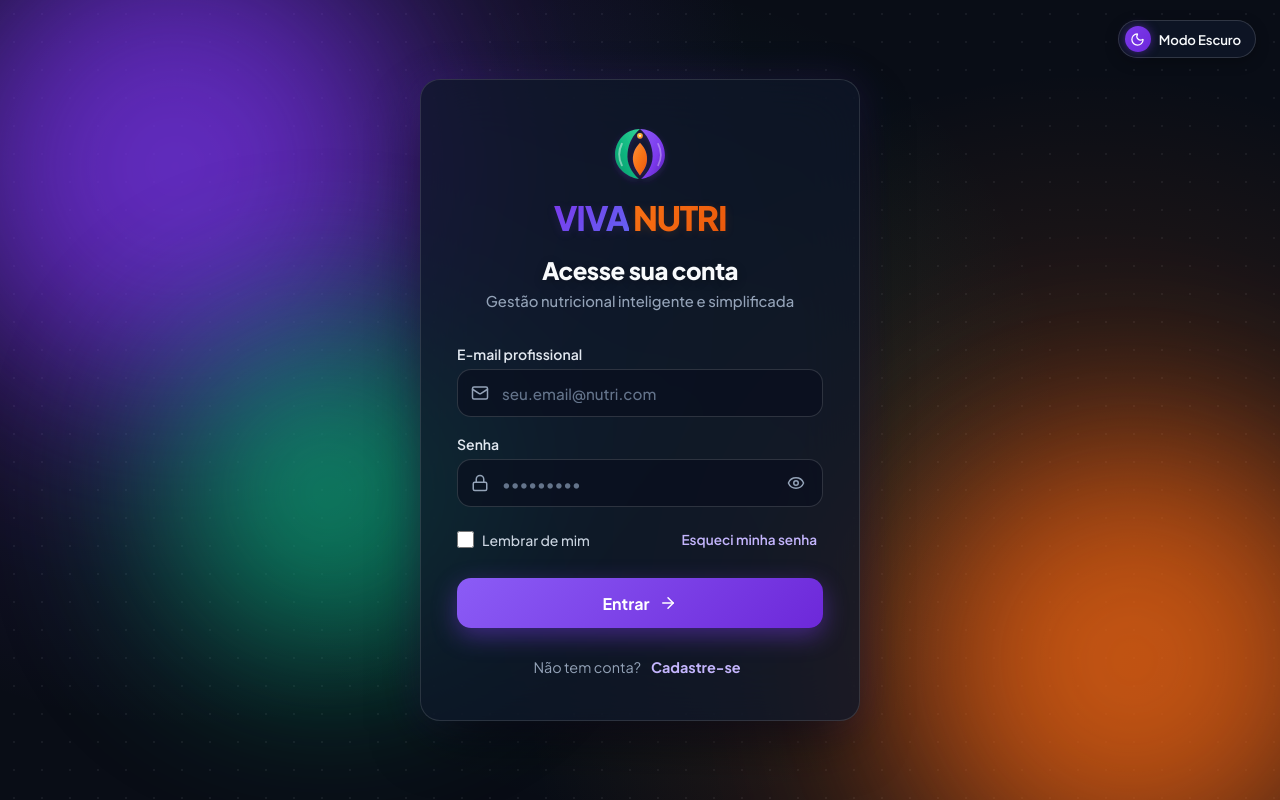
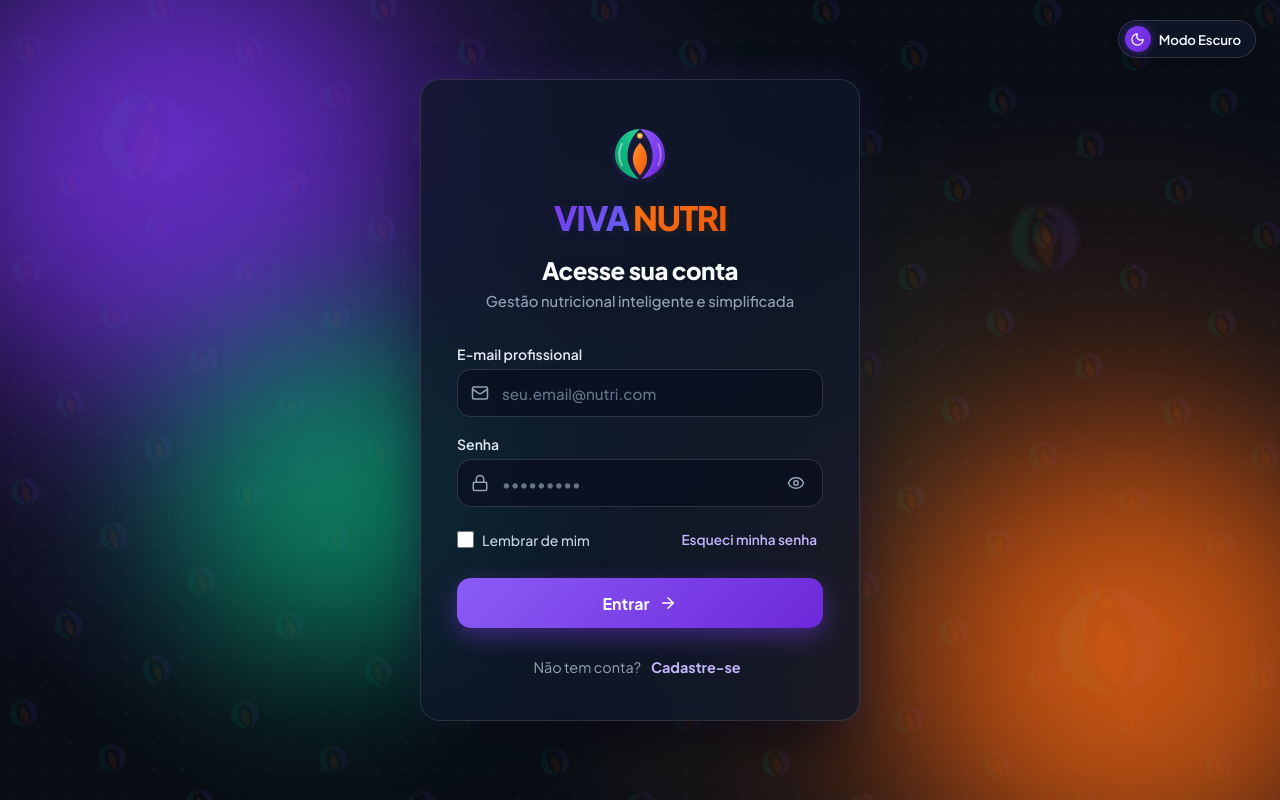
Before and after one commit to Leonaldolc/viva-nutri-sdm, a React (Vite) app: page / in a window 1280 px wide. Built offline with nearby package versions, Linux system fonts and the light colour scheme; no server answers.

Commit message:
feat(ui): adicionar marca d'agua do logotipo no fundo com padrao svg e elementos flutuantes

```diff
--- a/src/components/Login.jsx
+++ b/src/components/Login.jsx
@@ -2,6 +2,7 @@
 import { Mail, Lock, Eye, EyeOff, AlertCircle, CheckCircle2, ArrowRight } from 'lucide-react';
 import Logo from './Logo';
 import ThemeToggle from './ThemeToggle';
+import WatermarkBackground from './WatermarkBackground';
 import { loginUser, requestPasswordReset } from '../services/neonAuth';
 
 const STORAGE_KEY_REMEMBER = 'viva_nutri_remember_me';
@@ -112,6 +113,7 @@
   return (
     <div className="auth-bg-wrapper">
       <ThemeToggle theme={theme} onToggle={onToggleTheme} variant="floating" />
+      <WatermarkBackground />
 
       <div className="auth-blob auth-blob-1"></div>
       <div className="auth-blob auth-blob-2"></div>
--- a/src/components/Register.jsx
+++ b/src/components/Register.jsx
@@ -2,6 +2,7 @@
 import { User, Mail, Lock, Eye, EyeOff, AlertCircle, CheckCircle2, ArrowRight } from 'lucide-react';
 import Logo from './Logo';
 import ThemeToggle from './ThemeToggle';
+import WatermarkBackground from './WatermarkBackground';
 import { registerUser } from '../services/neonAuth';
 
 export default function Register({ onSwitchToLogin, onRegisterSuccess, theme, onToggleTheme }) {
@@ -53,6 +54,7 @@
   return (
     <div className="auth-bg-wrapper">
       <ThemeToggle theme={theme} onToggle={onToggleTheme} variant="floating" />
+      <WatermarkBackground />
 
       <div className="auth-blob auth-blob-1"></div>
       <div className="auth-blob auth-blob-2"></div>
--- /dev/null
+++ b/src/components/WatermarkBackground.jsx
@@ -0,0 +1,98 @@
+import React from 'react';
+
+export default function WatermarkBackground() {
+  return (
+    <div className="watermark-bg-layer" aria-hidden="true">
+      {/* SVG Repeating Watermark Tile Pattern */}
+      <svg className="watermark-pattern-svg" width="100%" height="100%" xmlns="http://www.w3.org/2000/svg">
+        <defs>
+          <pattern
+            id="viva-watermark-grid"
+            width="140"
+            height="140"
+            patternUnits="userSpaceOnUse"
+            patternTransform="rotate(-18 70 70)"
+          >
+            {/* Primary Mini Emblem */}
+            <g transform="translate(18, 18) scale(0.32)" className="watermark-symbol">
+              {/* Left Green Leaf */}
+              <path
+                d="M 60,16 C 36,16 16,36 16,62 C 16,84 36,100 58,104 C 44,92 36,76 38,58 C 40,40 48,26 60,16 Z"
+                fill="currentColor"
+                className="watermark-leaf"
+              />
+              {/* Right Purple Heart Arc */}
+              <path
+                d="M 60,16 C 72,26 80,40 82,58 C 84,76 76,92 62,104 C 84,100 104,84 104,62 C 104,36 84,16 60,16 Z"
+                fill="currentColor"
+                className="watermark-heart"
+              />
+              {/* Central Flame / Seed */}
+              <path
+                d="M 60,40 C 50,50 46,62 48,74 C 50,86 58,94 60,98 C 62,94 70,86 72,74 C 74,62 70,50 60,40 Z"
+                fill="currentColor"
+                className="watermark-seed"
+              />
+              {/* Top Golden Spark Node */}
+              <circle cx="60" cy="28" r="4.5" fill="currentColor" className="watermark-spark" />
+            </g>
+
+            {/* Staggered Secondary Mini Emblem for Diamond Grid Texture */}
+            <g transform="translate(88, 88) scale(0.32)" className="watermark-symbol">
+              {/* Left Green Leaf */}
+              <path
+                d="M 60,16 C 36,16 16,36 16,62 C 16,84 36,100 58,104 C 44,92 36,76 38,58 C 40,40 48,26 60,16 Z"
+                fill="currentColor"
+                className="watermark-leaf"
+              />
+              {/* Right Purple Heart Arc */}
+              <path
+                d="M 60,16 C 72,26 80,40 82,58 C 84,76 76,92 62,104 C 84,100 104,84 104,62 C 104,36 84,16 60,16 Z"
+                fill="currentColor"
+                className="watermark-heart"
+              />
+              {/* Central Flame / Seed */}
+              <path
+                d="M 60,40 C 50,50 46,62 48,74 C 50,86 58,94 60,98 C 62,94 70,86 72,74 C 74,62 70,50 60,40 Z"
+                fill="currentColor"
+                className="watermark-seed"
+              />
+              {/* Top Golden Spark Node */}
+              <circle cx="60" cy="28" r="4.5" fill="currentColor" className="watermark-spark" />
+            </g>
+          </pattern>
+        </defs>
+
+        <rect width="100%" height="100%" fill="url(#viva-watermark-grid)" />
+      </svg>
+
+      {/* Atmospheric Floating Watermark Emblems */}
+      <div className="floating-watermark-item watermark-float-1">
+        <svg viewBox="0 0 120 120" fill="none" xmlns="http://www.w3.org/2000/svg">
+          <path d="M 60,16 C 36,16 16,36 16,62 C 16,84 36,100 58,104 C 44,92 36,76 38,58 C 40,40 48,26 60,16 Z" fill="#10B981" />
+          <path d="M 60,16 C 72,26 80,40 82,58 C 84,76 76,92 62,104 C 84,100 104,84 104,62 C 104,36 84,16 60,16 Z" fill="#8B5CF6" />
+          <path d="M 60,40 C 50,50 46,62 48,74 C 50,86 58,94 60,98 C 62,94 70,86 72,74 C 74,62 70,50 60,40 Z" fill="#F97316" />
+          <circle cx="60" cy="28" r="5" fill="#FBBF24" />
+        </svg>
+      </div>
+
+      <div className="floating-watermark-item watermark-float-2">
+        <svg viewBox="0 0 120 120" fill="none" xmlns="http://www.w3.org/2000/svg">
+          <path d="M 60,16 C 36,16 16,36 16,62 C 16,84 36,100 58,104 C 44,92 36,76 38,58 C 40,40 48,26 60,16 Z" fill="#10B981" />
+          <path d="M 60,16 C 72,26 80,40 82,58 C 84,76 76,92 62,104 C 84,100 104,84 104,62 C 104,36 84,16 60,16 Z" fill="#8B5CF6" />
+          <path d="M 60,40 C 50,50 46,62 48,74 C 50,86 58,94 60,98 C 62,94 70,86 72,74 C 74,62 70,50 60,40 Z" fill="#F97316" />
+          <circle cx="60" cy="28" r="5" fill="#FBBF24" />
+        </svg>
+      </div>
+
+      <div className="floating-watermark-item watermark-float-3">
+        <svg viewBox="0 0 120 120" fill="none" xmlns="http://www.w3.org/2000/svg">
+          <path d="M 60,16 C 36,16 16,36 16,62 C 16,84 36,100 58,104 C 44,92 36,76 38,58 C 40,40 48,26 60,16 Z" fill="#10B981" />
+          <path d="M 60,16 C 72,26 80,40 82,58 C 84,76 76,92 62,104 C 84,100 104,84 104,62 C 104,36 84,16 60,16 Z" fill="#8B5CF6" />
+          <path d="M 60,40 C 50,50 46,62 48,74 C 50,86 58,94 60,98 C 62,94 70,86 72,74 C 74,62 70,50 60,40 Z" fill="#F97316" />
+          <circle cx="60" cy="28" r="5" fill="#FBBF24" />
+        </svg>
+      </div>
+    </div>
+  );
+}
--- a/src/index.css
+++ b/src/index.css
@@ -352,6 +352,144 @@
   0% { transform: translate(0, 0) scale(1); }
   50% { transform: translate(60px, -40px) scale(1.1); }
   100% { transform: translate(-40px, 50px) scale(0.85); }
+}
+
+/* ==========================================================================
+   Watermark Background System
+   ========================================================================== */
+.watermark-bg-layer {
+  position: absolute;
+  inset: 0;
+  width: 100%;
+  height: 100%;
+  pointer-events: none;
+  z-index: 0;
+  overflow: hidden;
+}
+
+.watermark-pattern-svg {
+  position: absolute;
+  inset: 0;
+  width: 100%;
+  height: 100%;
+  opacity: 0.07;
+  transition: opacity 0.4s ease;
+}
+
+[data-theme="light"] .watermark-pattern-svg {
+  opacity: 0.05;
+}
+
+/* Individual parts inside watermark */
+.watermark-leaf {
+  color: #10B981;
+}
+
+.watermark-heart {
+  color: #8B5CF6;
+}
+
+.watermark-seed {
+  color: #F97316;
+}
+
+.watermark-spark {
+  color: #FBBF24;
+}
+
+[data-theme="light"] .watermark-leaf {
+  color: #059669;
+}
+[data-theme="light"] .watermark-heart {
+  color: #7C3AED;
+}
+[data-theme="light"] .watermark-seed {
+  color: #EA580C;
+}
+
+/* Floating Ambient Watermarks */
+.floating-watermark-item {
+  position: absolute;
+  pointer-events: none;
+  user-select: none;
+  transition: opacity 0.4s ease, transform 0.4s ease;
+}
+
+.floating-watermark-item svg {
+  width: 100%;
+  height: 100%;
+}
+
+.watermark-float-1 {
+  width: 120px;
+  height: 120px;
+  top: 8%;
+  left: 6%;
+  opacity: 0.12;
+  animation: floatWatermark1 24s infinite ease-in-out alternate;
+  filter: blur(1.5px) drop-shadow(0 10px 25px rgba(16, 185, 129, 0.25));
+}
+
+.watermark-float-2 {
+  width: 140px;
+  height: 140px;
+  bottom: 10%;
+  right: 7%;
+  opacity: 0.13;
+  animation: floatWatermark2 28s infinite ease-in-out alternate;
+  filter: blur(1.2px) drop-shadow(0 10px 25px rgba(249, 115, 22, 0.25));
+}
+
+.watermark-float-3 {
+  width: 90px;
+  height: 90px;
+  top: 22%;
+  right: 14%;
+  opacity: 0.09;
+  animation: floatWatermark3 20s infinite ease-in-out alternate;
+  filter: blur(2px) drop-shadow(0 8px 20px rgba(124, 58, 237, 0.2));
+}
+
+[data-theme="light"] .watermark-float-1,
+[data-theme="light"] .watermark-float-2,
+[data-theme="light"] .watermark-float-3 {
+  opacity: 0.07;
+}
+
+@keyframes floatWatermark1 {
+  0% {
+    transform: translate(0, 0) rotate(0deg) scale(1);
+  }
+  50% {
+    transform: translate(25px, 35px) rotate(15deg) scale(1.06);
+  }
+  100% {
+    transform: translate(-20px, 45px) rotate(-10deg) scale(0.96);
+  }
+}
+
+@keyframes floatWatermark2 {
+  0% {
+    transform: translate(0, 0) rotate(0deg) scale(1);
+  }
+  50% {
+    transform: translate(-30px, -25px) rotate(-20deg) scale(1.08);
+  }
+  100% {
+    transform: translate(25px, -40px) rotate(12deg) scale(0.94);
+  }
+}
+
+@keyframes floatWatermark3 {
+  0% {
+    transform: translate(0, 0) rotate(0deg) scale(1);
+  }
+  50% {
+    transform: translate(-20px, 30px) rotate(-15deg) scale(1.05);
+  }
+  100% {
+    transform: translate(15px, -20px) rotate(18deg) scale(0.92);
+  }
 }
 
 /* Auth Card */
```
